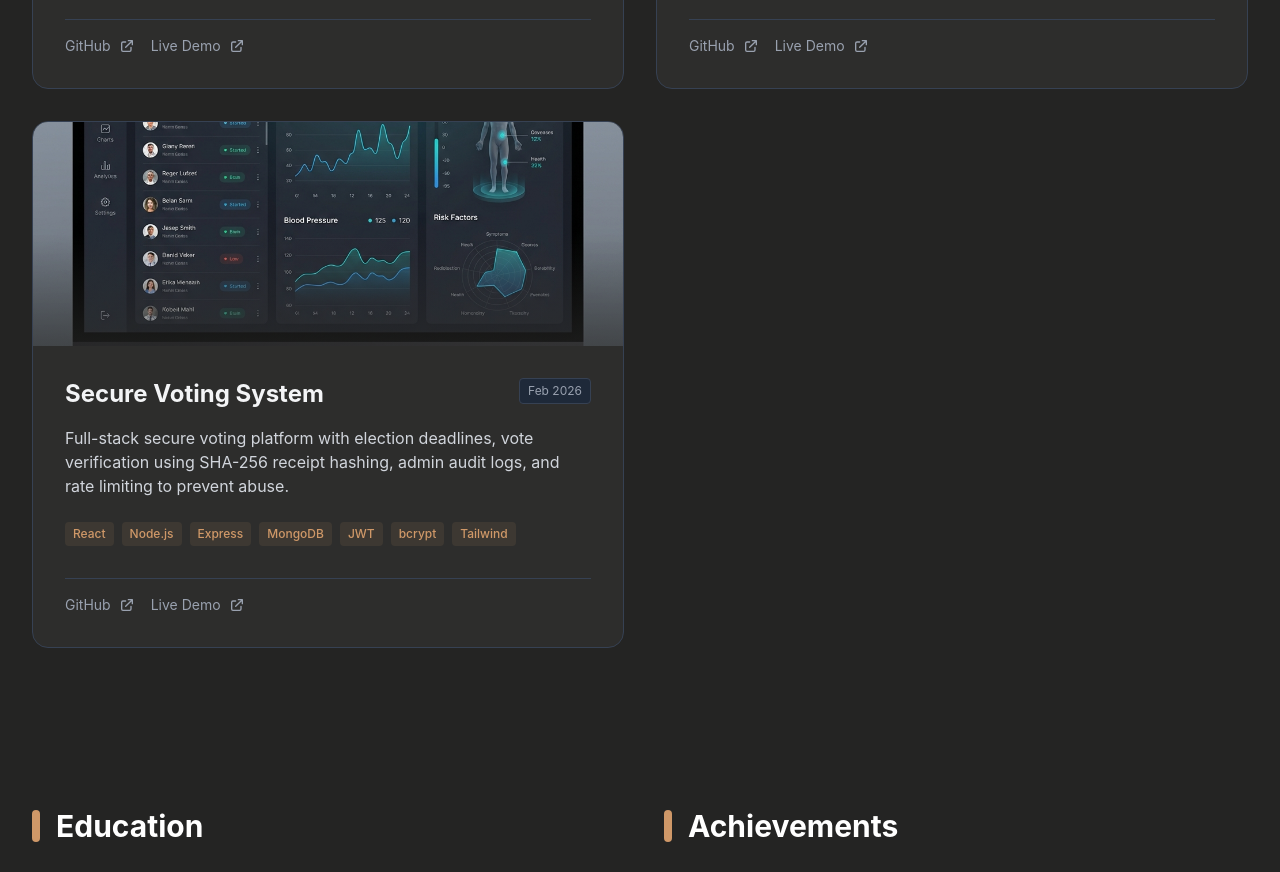
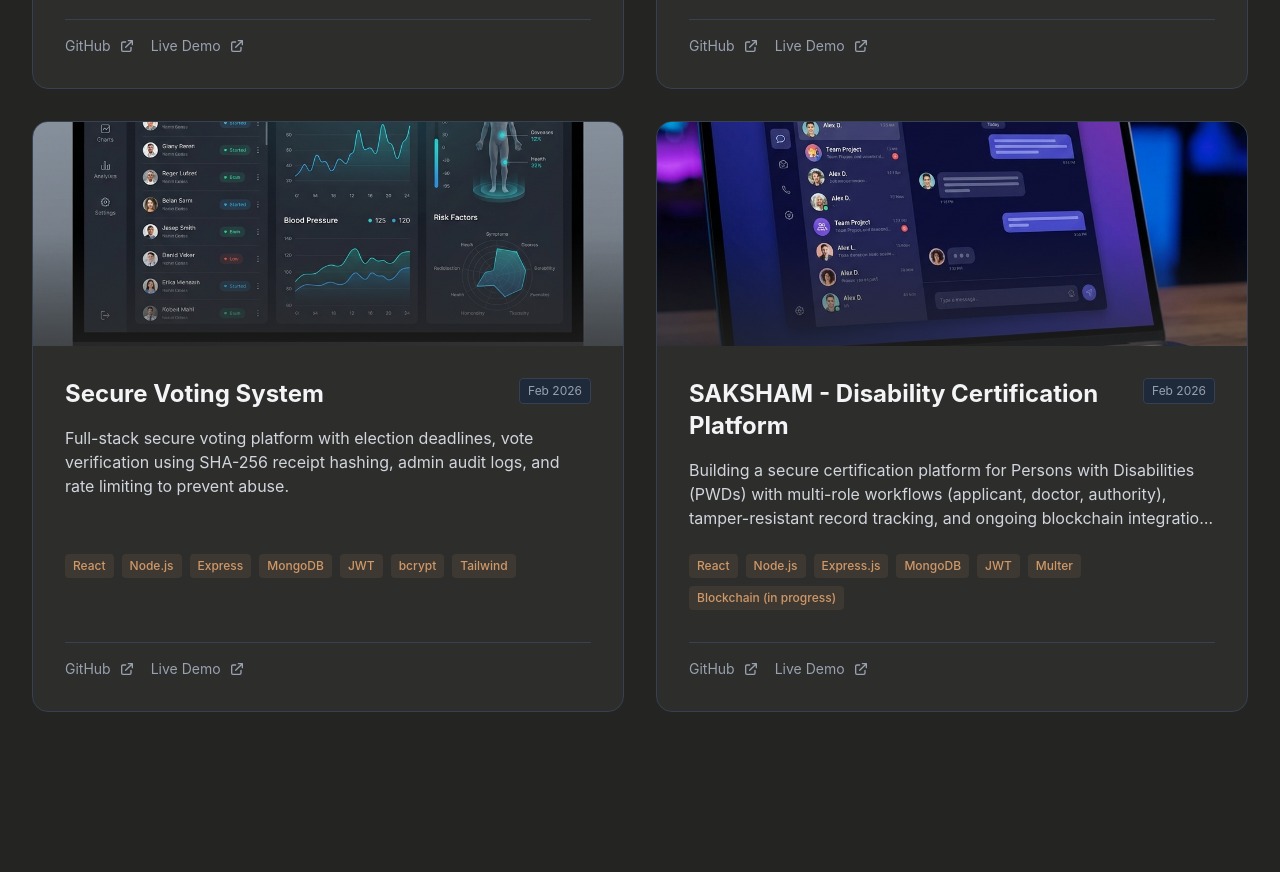
Before and after one commit to ChoudharyPriyanshu/Portfolio, a React (Vite) app: page / in a window 1280 px wide. Shown: the part 2920-3792 px from the top of the page. Built offline with nearby package versions, Linux system fonts and the light colour scheme.

Commit message:
updated project section

```diff
--- a/src/components/Projects.jsx
+++ b/src/components/Projects.jsx
@@ -25,7 +25,7 @@ const Projects = () => {
                 github: "https://github.com/ChoudharyPriyanshu/Hackdata",
                 live: "https://medbrain.netlify.app/"
             }
-        },    {
+        }, {
             title: "Secure Voting System",
             date: "Feb 2026 – Mar 2026",
             description: "Full-stack secure voting platform with election deadlines, vote verification using SHA-256 receipt hashing, admin audit logs, and rate limiting to prevent abuse.",
@@ -35,8 +35,18 @@ const Projects = () => {
                 github: "https://github.com/ChoudharyPriyanshu/Voting_app",
                 live: "https://Will-be-live-soon.com"
             }
+        },
+        {
+            title: "SAKSHAM - Disability Certification Platform",
+            date: "Feb 2026 – Present",
+            description: "Building a secure certification platform for Persons with Disabilities (PWDs) with multi-role workflows (applicant, doctor, authority), tamper-resistant record tracking, and ongoing blockchain integration for certificate verification.",
+            tech: ["React", "Node.js", "Express.js", "MongoDB", "JWT", "Multer", "Blockchain (in progress)"],
+            image: trevoImg,
+            links: {
+                github: "https://github.com/ChoudharyPriyanshu/disability-certification-and-support-platform",
+                live: "https://Will-be-live-soon.com"
             }
-
+        }
     ];
 
 return (
```
Lines whose indentation alone changed are shown as unchanged.
